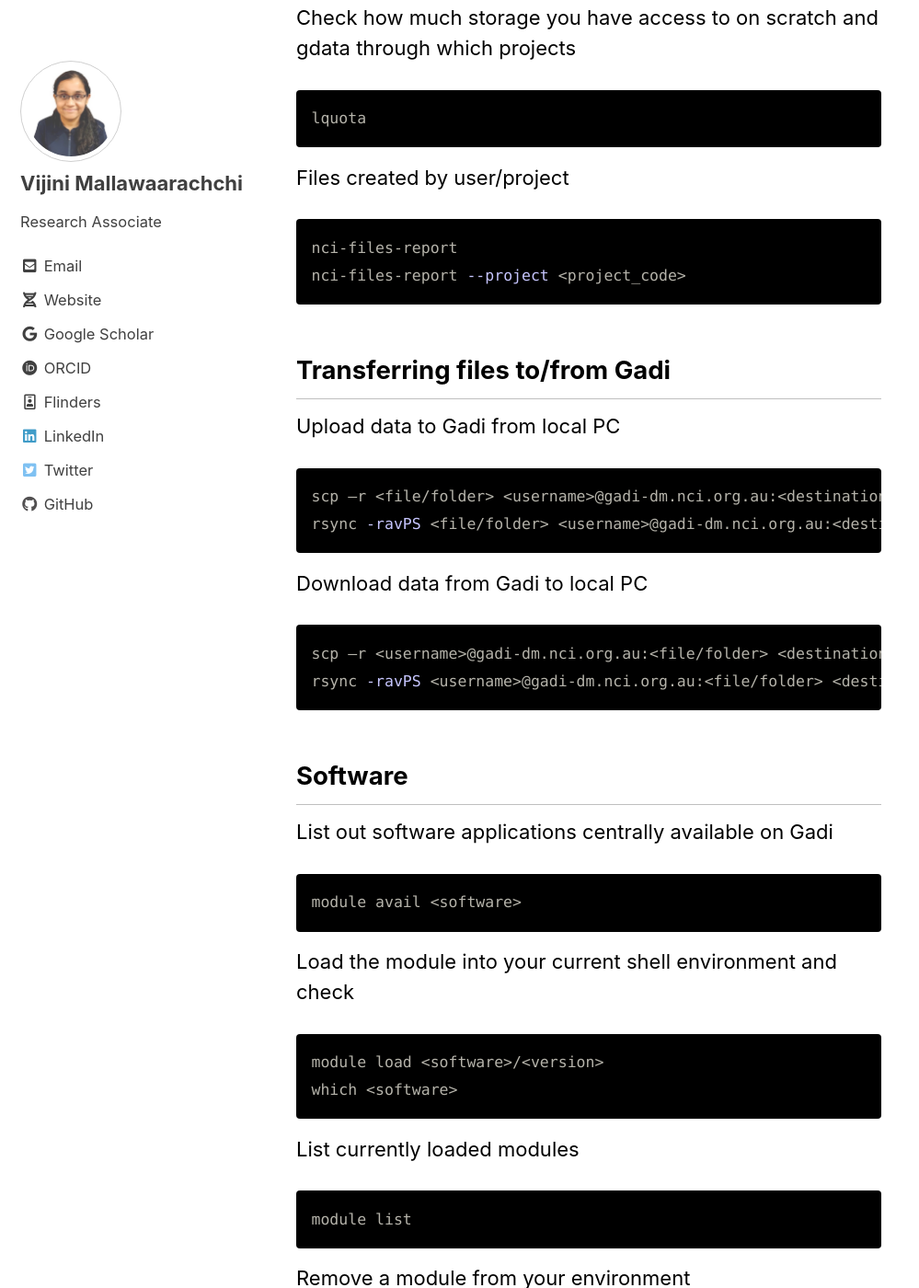
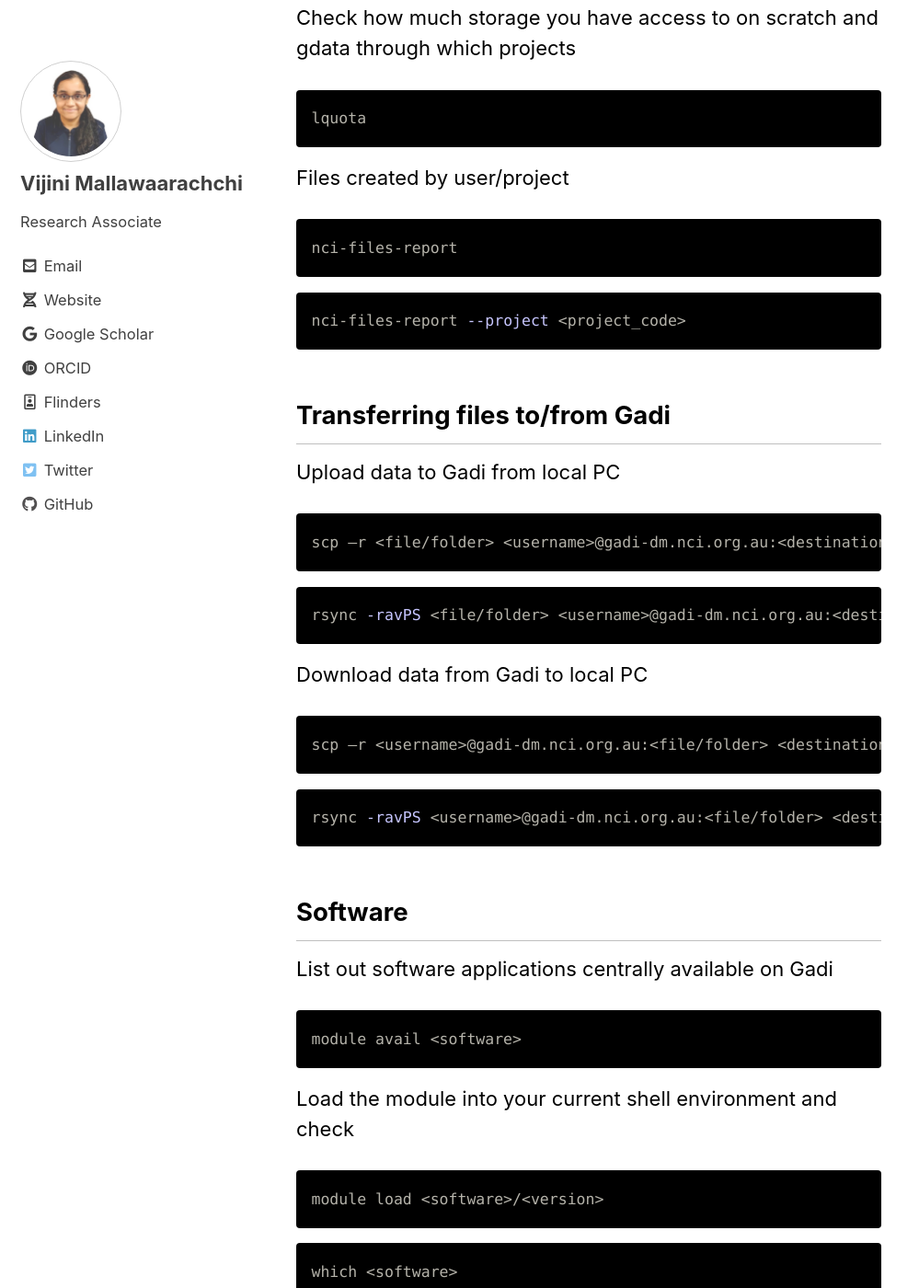
Before and after one commit to FlindersFAME/fame.github.io, a Jekyll site: the page built from Blog/_posts/2022-08-03-accessing-nci.md, in a window 1280 px wide and 1400 px high, scrolled down 2545 px. Shown: the whole window at 92% size, without its empty margins (0-999 px from the left). Built offline with Jekyll 4.4.1, drawn with Linux system fonts in a browser that asks for light colours; cached includes are drawn as plain includes; some of the changed text lies outside the part shown.

Commit message:
Update 2022-08-03-accessing-nci.md

````diff
--- a/Blog/_posts/2022-08-03-accessing-nci.md
+++ b/Blog/_posts/2022-08-03-accessing-nci.md
@@ -82,6 +82,9 @@ Files created by user/project
 
 ```shell
 nci-files-report
+```
+
+```shell
 nci-files-report --project <project_code>
 ```
 
@@ -91,6 +94,9 @@ Upload data to Gadi from local PC
 
 ```shell
 scp –r <file/folder> <username>@gadi-dm.nci.org.au:<destination>
+```
+
+```shell
 rsync -ravPS <file/folder> <username>@gadi-dm.nci.org.au:<destination>
 ```
 
@@ -98,6 +104,9 @@ Download data from Gadi to local PC
 
 ```shell
 scp –r <username>@gadi-dm.nci.org.au:<file/folder> <destination>
+```
+
+```shell
 rsync -ravPS <username>@gadi-dm.nci.org.au:<file/folder> <destination>
 ```
 
@@ -113,6 +122,9 @@ Load the module into your current shell environment and check
 
 ```shell
 module load <software>/<version>
+```
+
+```shell
 which <software>
 ```
 
@@ -153,6 +165,9 @@ Check status of your jobs
 
 ```shell
 qstat
+```
+
+```shell
 qstat -u <username>
 ```
 
````
